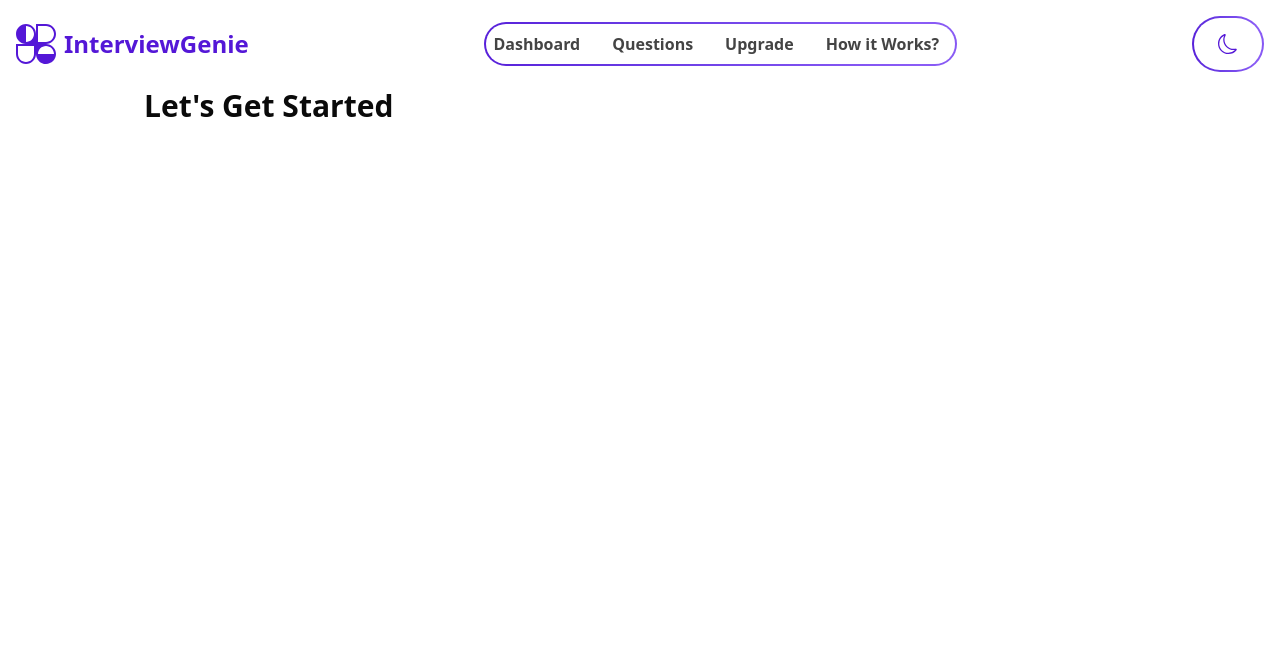
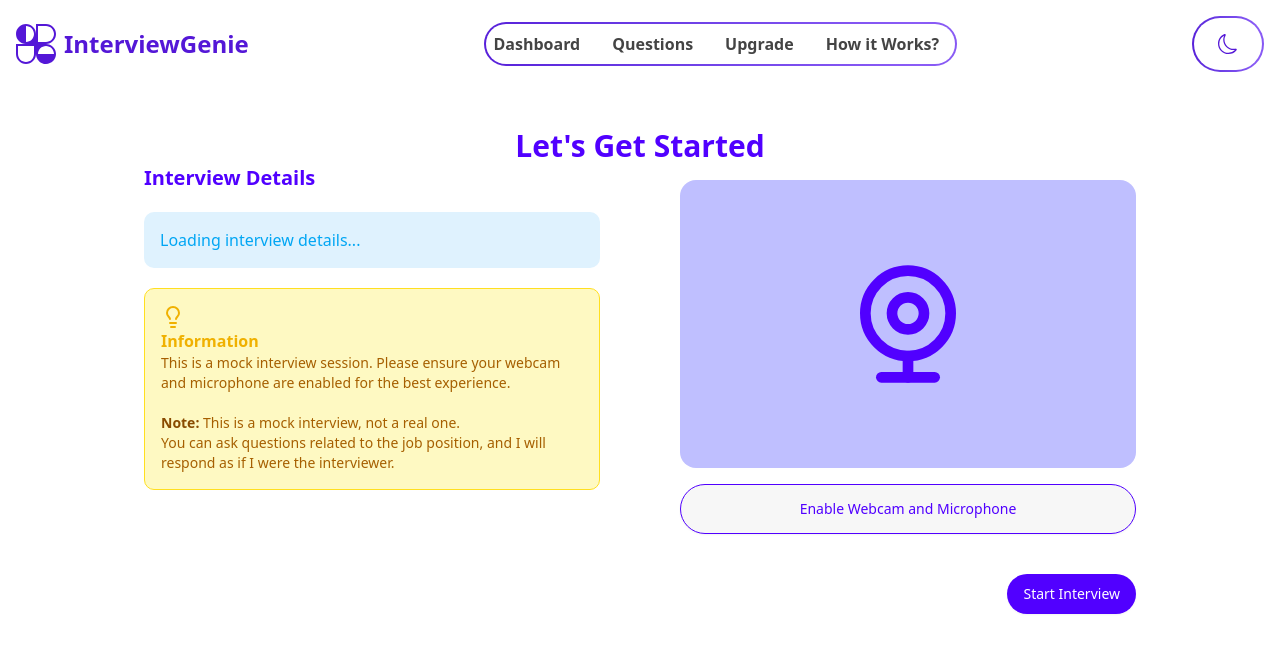
Before and after one commit to RumeshKumara/Interview-Genie, a Next.js app: page /dashboard/interview/1 in a window 1280 px wide. Shown: the top 652 px of the page. Built offline with nearby package versions, Linux system fonts and the light colour scheme; no server answers; the database is empty.

Commit message:
create interview page

```diff
--- a/app/dashboard/interview/[interviewID]/page.jsx
+++ b/app/dashboard/interview/[interviewID]/page.jsx
@@ -1,11 +1,17 @@
 "use client";
+import { Lightbulb, WebcamIcon } from "lucide-react";
+import ReactWebcam from "react-webcam";
 import { db } from "../../../../util/db";
 import { MockInterview } from "../../../../util/schema";
 import { eq } from "drizzle-orm";
 import React, { useEffect, useState } from "react";
+import { Button } from "../../../../components/ui/button";
 
 function Interview(params) {
   const [interviewData, setInterviewData] = useState();
+  const [webCamEnabled, setWebCamEnabled] = useState(false);
+  const [permissionError, setPermissionError] = useState(false);
+
   useEffect(() => {
     console.log(params.interviewID);
     GetInterviewDetails();
@@ -20,9 +26,119 @@ function Interview(params) {
     console.log(result);
     setInterviewData(result[0]);
   };
+
+  const handleEnableWebcam = async () => {
+    try {
+      const stream = await navigator.mediaDevices.getUserMedia({
+        video: true,
+        audio: true,
+      });
+      setWebCamEnabled(true);
+      setPermissionError(false);
+    } catch (err) {
+      console.error("Error accessing webcam:", err);
+      setPermissionError(true);
+      setWebCamEnabled(false);
+    }
+  };
+
   return (
     <div>
-      <h2 className="text-3xl font-bold ">Let's Get Started</h2>
+      <div className="flex flex-col items-center justify-center my-10">
+        <h2 className="text-3xl font-bold text-[#5100ff]">Let's Get Started</h2>
+        <div className="grid grid-cols-1 gap-20 md:grid-cols-2">
+          <div className="flex flex-col gap-5">
+            <h3 className="text-xl font-semibold text-[#5100ff]">
+              Interview Details
+            </h3>
+            <div className="p-4 rounded-lg bg-sky-100">
+              {interviewData ? (
+                <div className="flex flex-col gap-3">
+                  <p>
+                    <strong>Job Position:</strong> {interviewData.jobPosition}
+                  </p>
+                  <p>
+                    <strong>Job Description/Tech Stack:</strong>{" "}
+                    {interviewData.jobDesc}
+                  </p>
+                  <p>
+                    <strong>Experience Required:</strong>{" "}
+                    {interviewData.jobExperience}
+                  </p>
+                </div>
+              ) : (
+                <p className="text-sky-500">Loading interview details...</p>
+              )}
+            </div>
+            <div className="p-4 bg-yellow-100 border border-yellow-300 rounded-lg">
+              <h2 className="text-yellow-500 ">
+                <Lightbulb />
+                <strong>Information</strong>
+              </h2>
+              <p className="text-sm text-yellow-700">
+                This is a mock interview session. Please ensure your webcam and
+                microphone are enabled for the best experience.
+                <br />
+                <br />
+                <strong className="text-yellow-800">Note:</strong> This is a
+                mock interview, not a real one.
+                <br />
+                You can ask questions related to the job position, and I will
+                respond as if I were the interviewer.
+              </p>
+            </div>
+          </div>
+
+          <div>
+            {webCamEnabled ? (
+              <ReactWebcam
+                onUserMediaError={(err) => {
+                  console.error(err);
+                  setWebCamEnabled(false);
+                  setPermissionError(true);
+                }}
+                mirrored={true}
+                width={300}
+                height={300}
+                videoConstraints={{
+                  facingMode: "user",
+                }}
+              />
+            ) : (
+              <>
+                <WebcamIcon className="w-full p-20 my-4 mt-4 text-[#5100ff] bg-[#bfbfff] h-72 rounded-2xl" />
+                <Button
+                  onClick={handleEnableWebcam}
+                  className="w-full py-6 text-[#5100ff] bg-[#f7f7f7] rounded-full hover:bg-[#5100ff] border border-[#5100ff] hover:text-white transition-colors duration-300"
+                  disabled={webCamEnabled}
+                >
+                  Enable Webcam and Microphone
+                </Button>
+                {permissionError && (
+                  <p className="mt-2 text-sm text-red-500">
+                    Please allow camera and microphone access in your browser
+                    settings
+                  </p>
+                )}
+              </>
+            )}
+          </div>
+        </div>
+      </div>
+      <div className="flex items-end justify-end mt-10">
+        <Button
+          onClick={() => {
+            if (webCamEnabled) {
+              alert("Mock interview started! Ask your questions.");
+            } else {
+              alert("Please enable webcam and microphone first.");
+            }
+          }}
+          className="py-5 text-white bg-[#5100ff] rounded-full py5 hover:bg-purple-700"
+        >
+          Start Interview
+        </Button>
+      </div>
     </div>
   );
 }
--- a/package.json
+++ b/package.json
@@ -31,6 +31,7 @@
     "react": "^18.3.1",
     "react-dom": "^18.3.1",
     "react-icons": "^5.5.0",
+    "react-webcam": "^7.2.0",
     "tailwind-merge": "^3.2.0",
     "tw-animate-css": "^1.2.5",
     "uuid": "^11.1.0"
```
Also changed, not shown: 1 other file (tests, documents, lock files or other folders).
